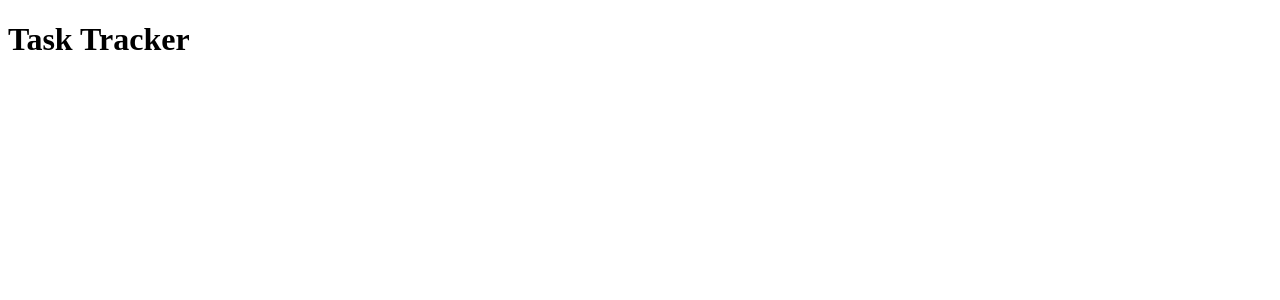
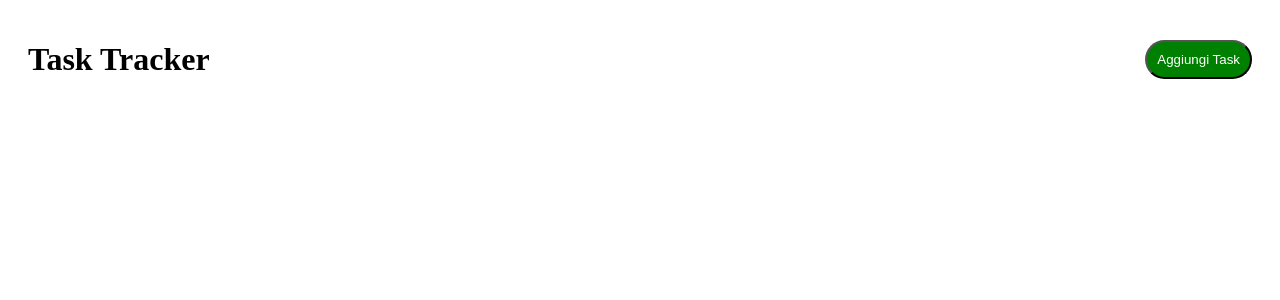
Before and after one commit to chrigiaccardi/Task-Tracker, an Angular app: page / in a window 1280 px wide. Shown: the top 300 px of the page. Built offline with nearby package versions, Linux system fonts and the light colour scheme.

Commit message:
esercizio task tracker

```diff
--- a/src/app/app.html
+++ b/src/app/app.html
@@ -1 +1,3 @@
-<h1>Task Tracker</h1>
+<div class="container">
+  <app-header />
+</div>
--- a/src/app/app.ts
+++ b/src/app/app.ts
@@ -1,12 +1,11 @@
 import { Component, signal } from '@angular/core';
-import { RouterOutlet } from '@angular/router';
+import { Header } from "./components/header/header";
 
 @Component({
   selector: 'app-root',
-  imports: [RouterOutlet],
+  imports: [Header],
   templateUrl: './app.html',
   styleUrl: './app.css'
 })
 export class App {
-  protected readonly title = signal('task-tracker');
 }
--- /dev/null
+++ b/src/app/components/button/button.css
@@ -0,0 +1,6 @@
+.addBtn{
+    background-color: green;
+    border-radius: 25px;
+    padding: 10px;
+    color: white;
+}
--- /dev/null
+++ b/src/app/components/button/button.html
@@ -0,0 +1 @@
+<button (click)="aggiungiTask()" [ngClass]="{'addBtn':true}">{{testoBtn}}</button>
--- /dev/null
+++ b/src/app/components/button/button.ts
@@ -0,0 +1,17 @@
+import { Component } from '@angular/core';
+import { NgClass } from '@angular/common';
+
+@Component({
+  selector: 'app-button',
+  imports: [NgClass],
+  templateUrl: './button.html',
+  styleUrl: './button.css',
+})
+export class Button {
+  testoBtn: string = 'Aggiungi Task'
+  classAddBtn = true
+
+  aggiungiTask() {
+
+  }
+}
--- /dev/null
+++ b/src/app/components/header/header.css
@@ -0,0 +1,6 @@
+header{
+    display: flex;
+    justify-content: space-between;
+    align-items: center;
+    margin: 20px;
+}
--- /dev/null
+++ b/src/app/components/header/header.html
@@ -0,0 +1,4 @@
+<header>
+    <h1>{{title()}}</h1>
+    <app-button />
+</header>
--- /dev/null
+++ b/src/app/components/header/header.ts
@@ -0,0 +1,13 @@
+import { Component, signal } from '@angular/core';
+import { Button } from "../button/button";
+
+@Component({
+  selector: 'app-header',
+  imports: [Button],
+  templateUrl: './header.html',
+  styleUrl: './header.css',
+})
+export class Header {
+  protected readonly title = signal('Task Tracker');
+
+}
```
Also changed, not shown: 2 other files (tests, documents, lock files or other folders).
